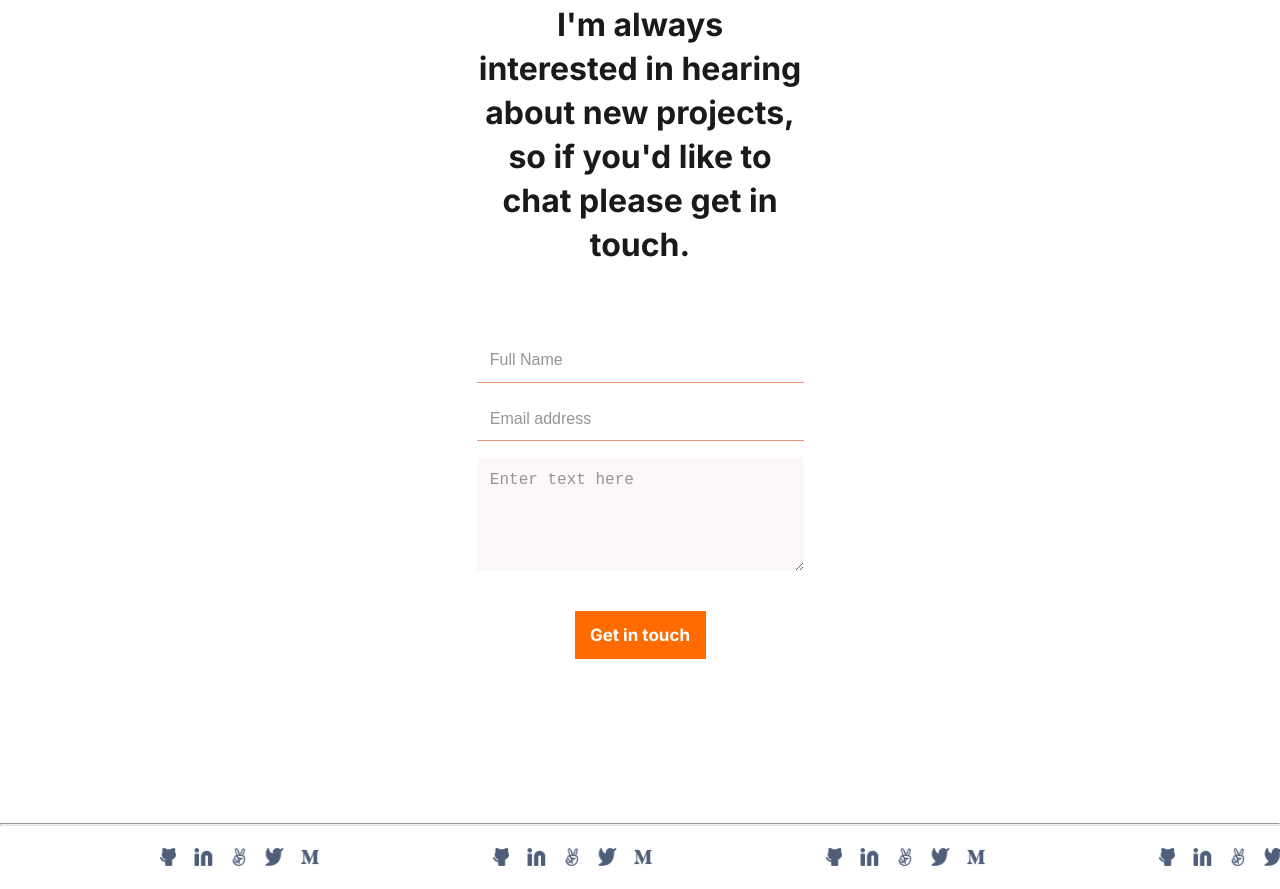
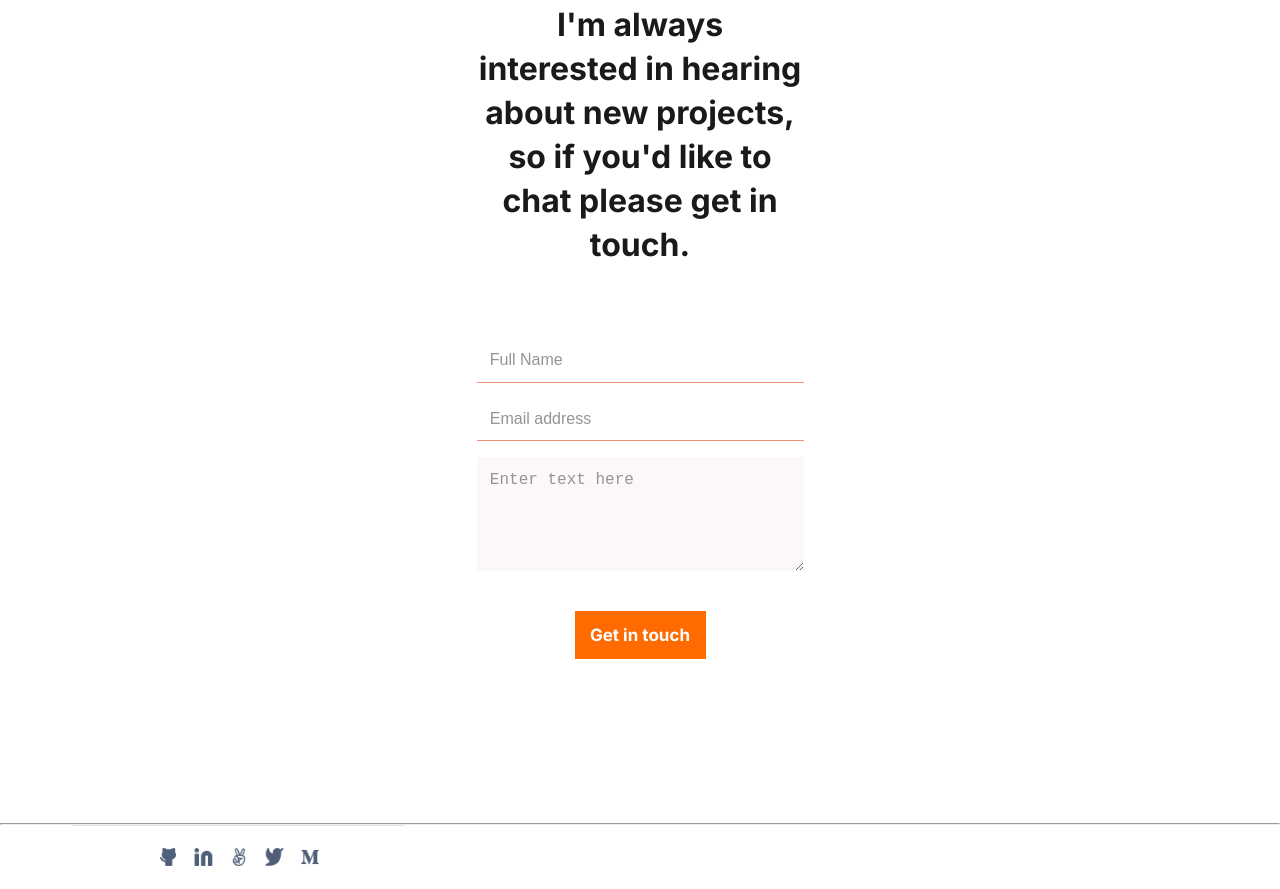
Before and after one commit to DuaneDave/Portfolio-Website, a plain HTML site: page index.html in a window 1280 px wide. Shown: the part 7811-8700 px from the top of the page. Drawn offline with Linux system fonts and the light colour scheme; a web font is replaced by a local one.

Commit message:
fixed footer styling

```diff
--- a/style.css
+++ b/style.css
@@ -398,7 +398,9 @@ form .special {
 
 .footer {
   background: url("asset/Bottom\ Naviagation.png");
-  /* background-repeat: no-repeat; */
+  background-repeat: no-repeat;
+  padding: 12px;
+  line-height: 24px;
   background-size: contain;
   background-position: 4.5rem 0;
   width: 100%;
```
